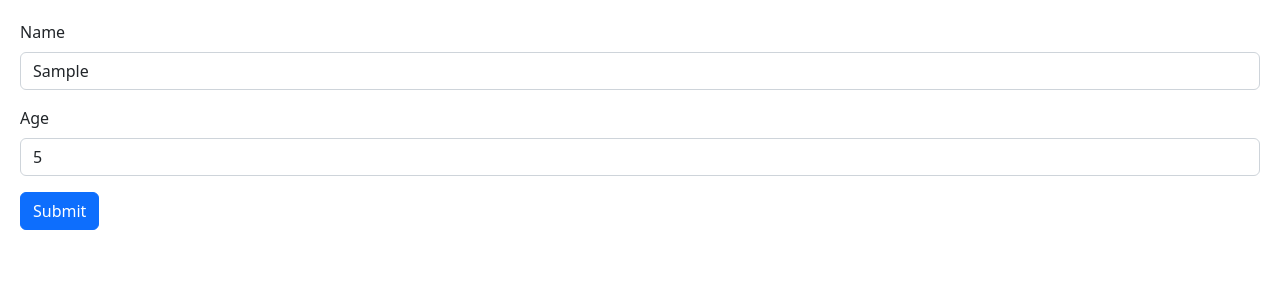
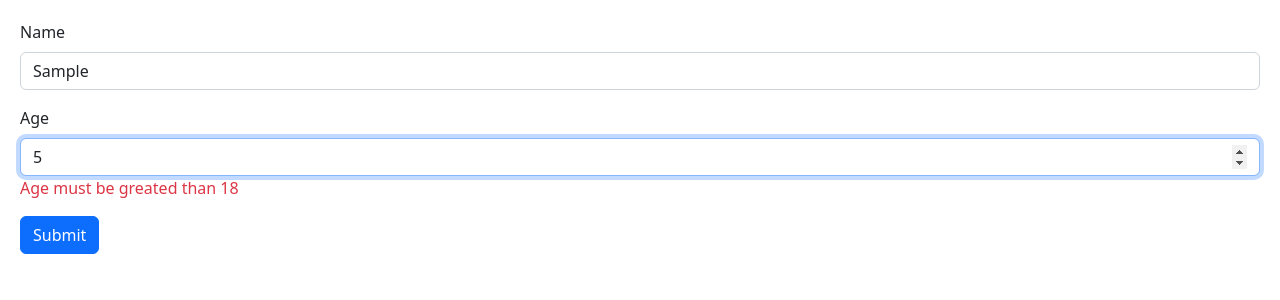
Before and after one commit to Shanmukh459/CodeWithMosh-React1, a React (Vite) app: page / in a window 1280 px wide. Both pictures are taken after typing "Sample", "5" into the empty fields and a click on the button "Submit". Shown: the top 300 px of the page. Built offline with nearby package versions, Linux system fonts and the light colour scheme.

Commit message:
schema based vaidation using zod

```diff
--- a/package.json
+++ b/package.json
@@ -9,13 +9,15 @@
     "preview": "vite preview"
   },
   "dependencies": {
+    "@hookform/resolvers": "^2.9.11",
     "bootstrap": "^5.2.3",
     "immer": "^9.0.19",
     "react": "^18.2.0",
     "react-dom": "^18.2.0",
     "react-hook-form": "7.43",
     "react-icons": "^4.7.1",
-    "styled-components": "^6.1.11"
+    "styled-components": "^6.1.11",
+    "zod": "^3.20.6"
   },
   "devDependencies": {
     "@types/react": "^18.0.27",
--- a/src/components/Form.tsx
+++ b/src/components/Form.tsx
@@ -1,16 +1,22 @@
 import { FieldValues, useForm } from "react-hook-form"
+import { z } from "zod"
+import { zodResolver } from "@hookform/resolvers/zod"
 
-interface FormData {
-  name: string
-  age: number
-}
+const schema = z.object({
+  name: z.string().min(3, { message: "Name must be atleast 3 character(s)" }),
+  age: z
+    .number({ invalid_type_error: "Age field is required" })
+    .min(18, { message: "Age must be greated than 18" }),
+})
+
+type FormData = z.infer<typeof schema>
 
 const Form = () => {
   const {
     register,
     handleSubmit,
     formState: { errors },
-  } = useForm<FormData>()
+  } = useForm<FormData>({ resolver: zodResolver(schema) })
 
   const onSubmit = (data: FieldValues) => console.log(data)
 
@@ -21,30 +27,24 @@
           Name
         </label>
         <input
-          {...register("name", { required: true, minLength: 3 })}
+          {...register("name")}
           id="name"
           type="text"
           className="form-control"
         />
-        {errors.name?.type === "required" && (
-          <p className="text-danger">The name field is required!</p>
-        )}
-        {errors.name?.type === "minLength" && (
-          <p className="text-danger">
-            The name should be min 3 characters long!
-          </p>
-        )}
+        {errors.name && <p className="text-danger">{errors.name.message}</p>}
       </div>
       <div className="mb-3">
         <label htmlFor="age" className="form-label">
           Age
         </label>
         <input
-          {...register("age")}
+          {...register("age", { valueAsNumber: true })}
           id="age"
           type="number"
           className="form-control"
         />
+        {errors.age && <p className="text-danger">{errors.age.message}</p>}
       </div>
       <button className="btn btn-primary" type="submit">
         Submit
```
Also changed, not shown: 1 other file (tests, documents, lock files or other folders).
